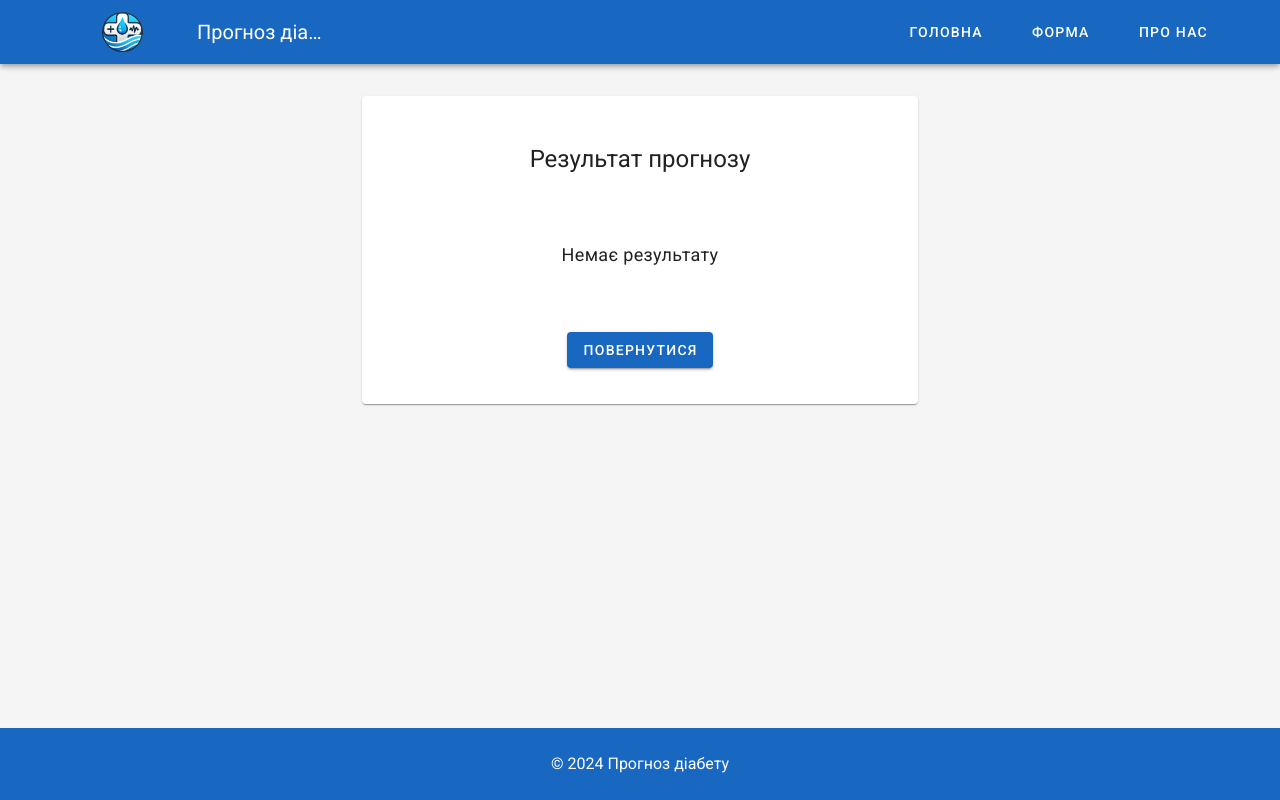
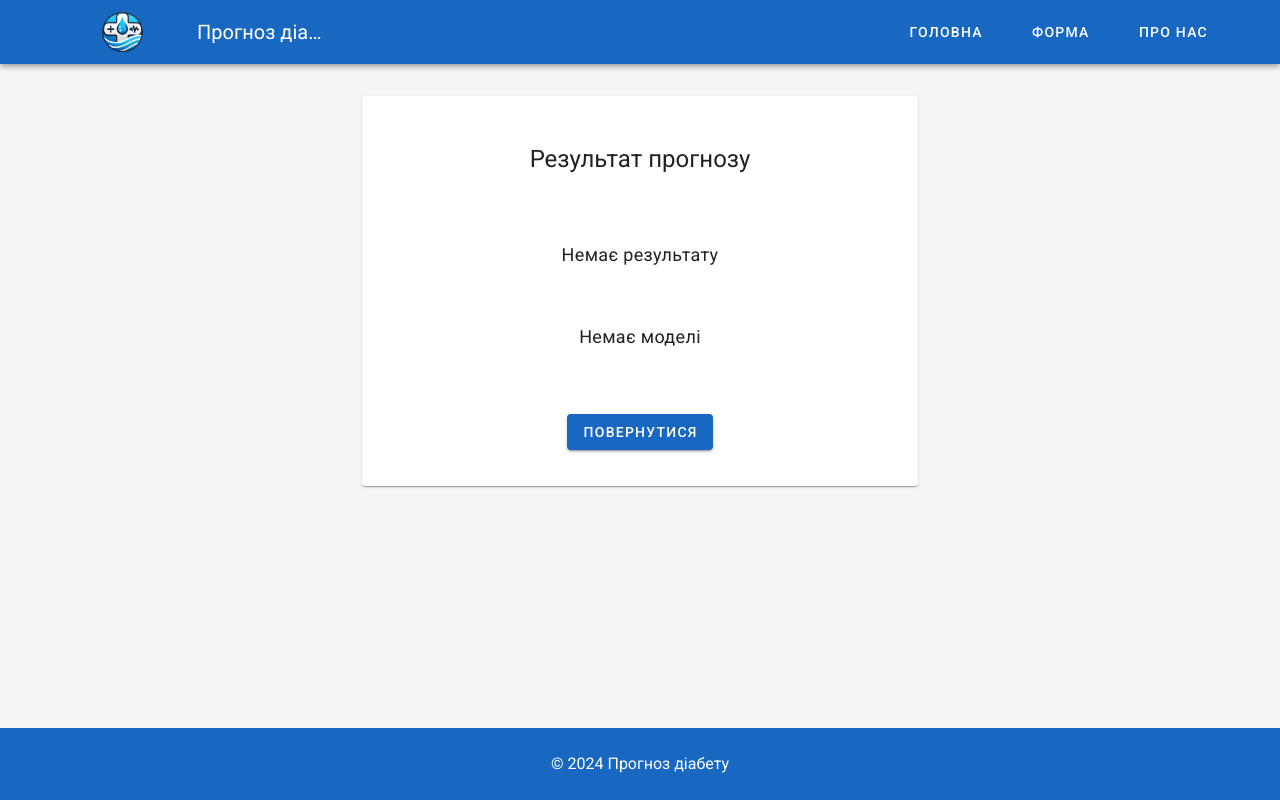
Before and after one commit to git-xSPx/automated-diabetes-detection-frontend, a Vue app: page /result in a window 1280 px wide. Built offline with nearby package versions, Linux system fonts and the light colour scheme; no server answers.

Commit message:
6-prediction-result-add-text-about-result-model

```diff
--- a/src/views/PredictionResult.vue
+++ b/src/views/PredictionResult.vue
@@ -20,6 +20,9 @@
               <v-col cols="12">
                 <v-card-text>
                   {{ message }}
+                </v-card-text>
+                <v-card-text>
+                  {{ predictionModel }}
                 </v-card-text>
               </v-col>
             </v-row>
@@ -46,6 +49,16 @@ export default {
   computed: {
     message() {
       return this.$route.query.message || 'Немає результату';
+    },
+    predictionModel() {
+      if(this.$route.query.model && (this.$route.query.model).toLowerCase() === 'lr') {
+        return 'Логістична регресія (LR)'
+      }
+      else if(this.$route.query.model && (this.$route.query.model).toLowerCase() === 'xgboost'){
+        return 'Градієнтний бустинг (XGBoost)'
+      }
+
+      return 'Немає моделі';
     },
   },
   methods: {
--- a/src/views/UserForm.vue
+++ b/src/views/UserForm.vue
@@ -212,6 +212,7 @@ export default {
               name: 'Result',
               query: {
                 message: `Користувач, ймовірно, має діабет. Імовірність: ${probability}%.`,
+                model: response.data.diabetes_prediction_model,
               },
             });
           } else {
@@ -219,6 +220,7 @@ export default {
               name: 'Result',
               query: {
                 message: `У користувача, ймовірно, немає діабету. Імовірність: ${probability}%.`,
+                model: response.data.diabetes_prediction_model,
               },
             });
           }
```
